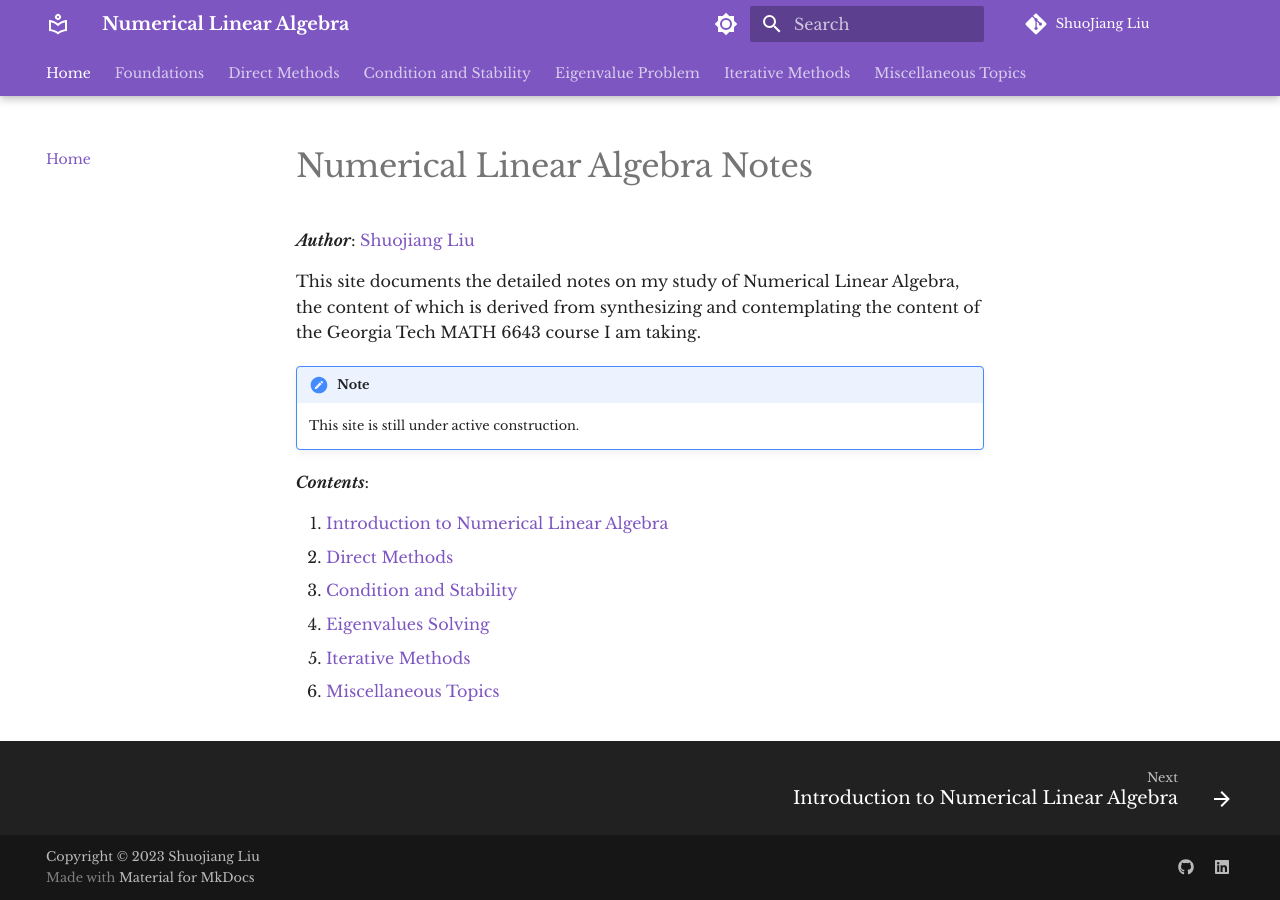
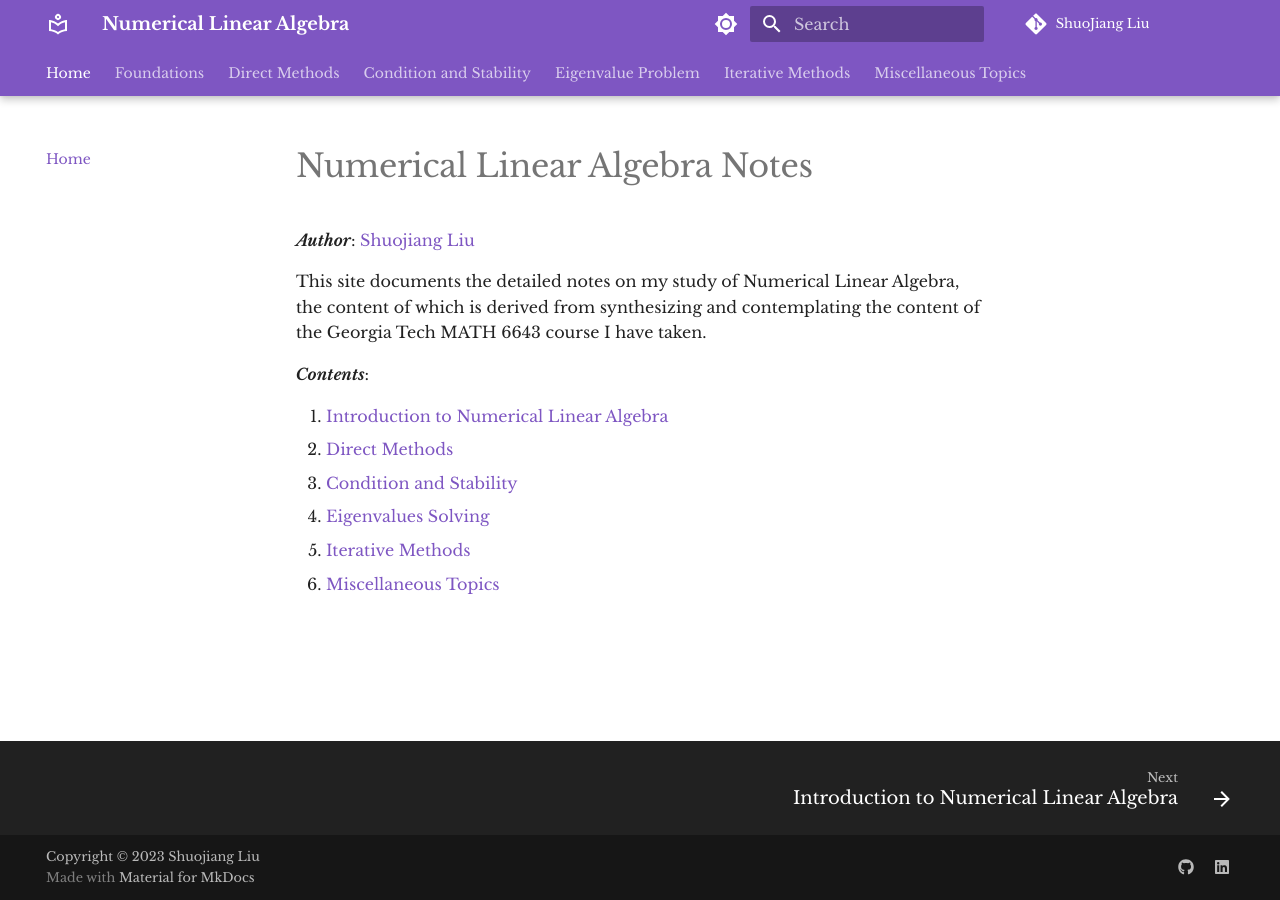
Before and after one commit to LiuShuoJiang/Numerical-Linear-Algebra, an MkDocs documentation site: the page built from docs/index.md, in a window 1280 px wide. Built offline with MkDocs 1.6.1 and Material for MkDocs 9.7.7, drawn with Linux system fonts in a browser that asks for light colours; comment, search, counter and statistics services are not loaded.

Commit message:
Update index.md

```diff
--- a/docs/index.md
+++ b/docs/index.md
@@ -2,11 +2,7 @@
 
 ***Author***: [Shuojiang Liu](https://github.com/LiuShuoJiang)
 
-This site documents the detailed notes on my study of Numerical Linear Algebra, the content of which is derived from synthesizing and contemplating the content of the Georgia Tech MATH 6643 course I am taking.
-
-!!! note
-
-    This site is still under active construction.
+This site documents the detailed notes on my study of Numerical Linear Algebra, the content of which is derived from synthesizing and contemplating the content of the Georgia Tech MATH 6643 course I have taken.
 
 ***Contents***:
 
```
